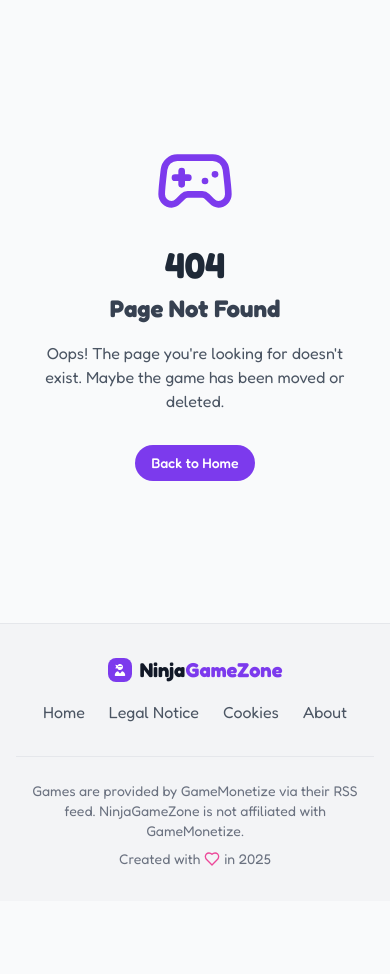
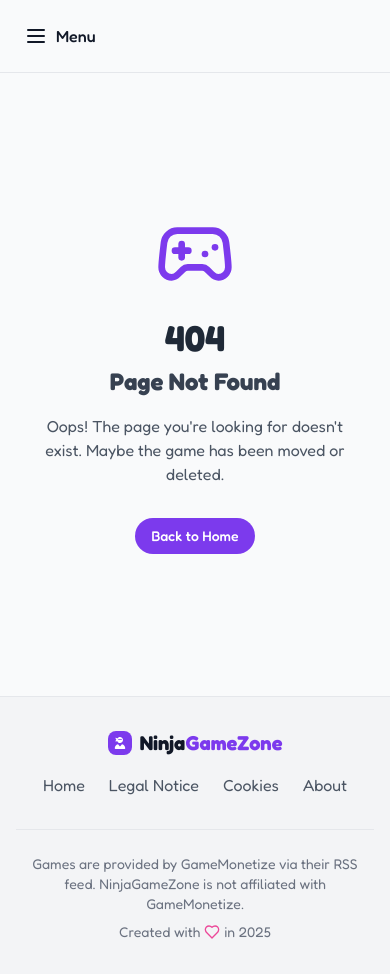
Before and after one commit to fthomas67/ninjagamezone, a React (Vite) app: page /game/1/1 in a window 390 px wide. Before the commit the page ends 901 px from the top, so only its background shows below. Built offline with nearby package versions, Linux system fonts and the light colour scheme.

Commit message:
feat: add an menu on mobile to show sidebar

```diff
--- a/src/components/Layout.tsx
+++ b/src/components/Layout.tsx
@@ -2,6 +2,7 @@ import { Outlet } from 'react-router-dom';
 import { useState } from 'react';
 import Sidebar from './Sidebar';
 import Footer from './Footer';
+import { Menu } from 'lucide-react';
 
 const Layout = () => {
   const [isSidebarOpen, setIsSidebarOpen] = useState(false);
@@ -14,6 +15,17 @@ const Layout = () => {
           onClose={() => setIsSidebarOpen(false)}
         />
         <div className="flex-1 flex flex-col min-h-screen">
+          {/* Mobile header with hamburger button */}
+          <div className="lg:hidden p-4 border-b border-gray-200">
+            <button
+              onClick={() => setIsSidebarOpen(true)}
+              className="flex items-center gap-2 p-2 hover:bg-gray-100 rounded-lg transition-colors"
+              aria-label="Open menu"
+            >
+              <Menu className="w-6 h-6" />
+              <span className="font-medium">Menu</span>
+            </button>
+          </div>
           <main className="flex-1 p-4 md:p-6 lg:px-8">
             <Outlet />
           </main>
```
